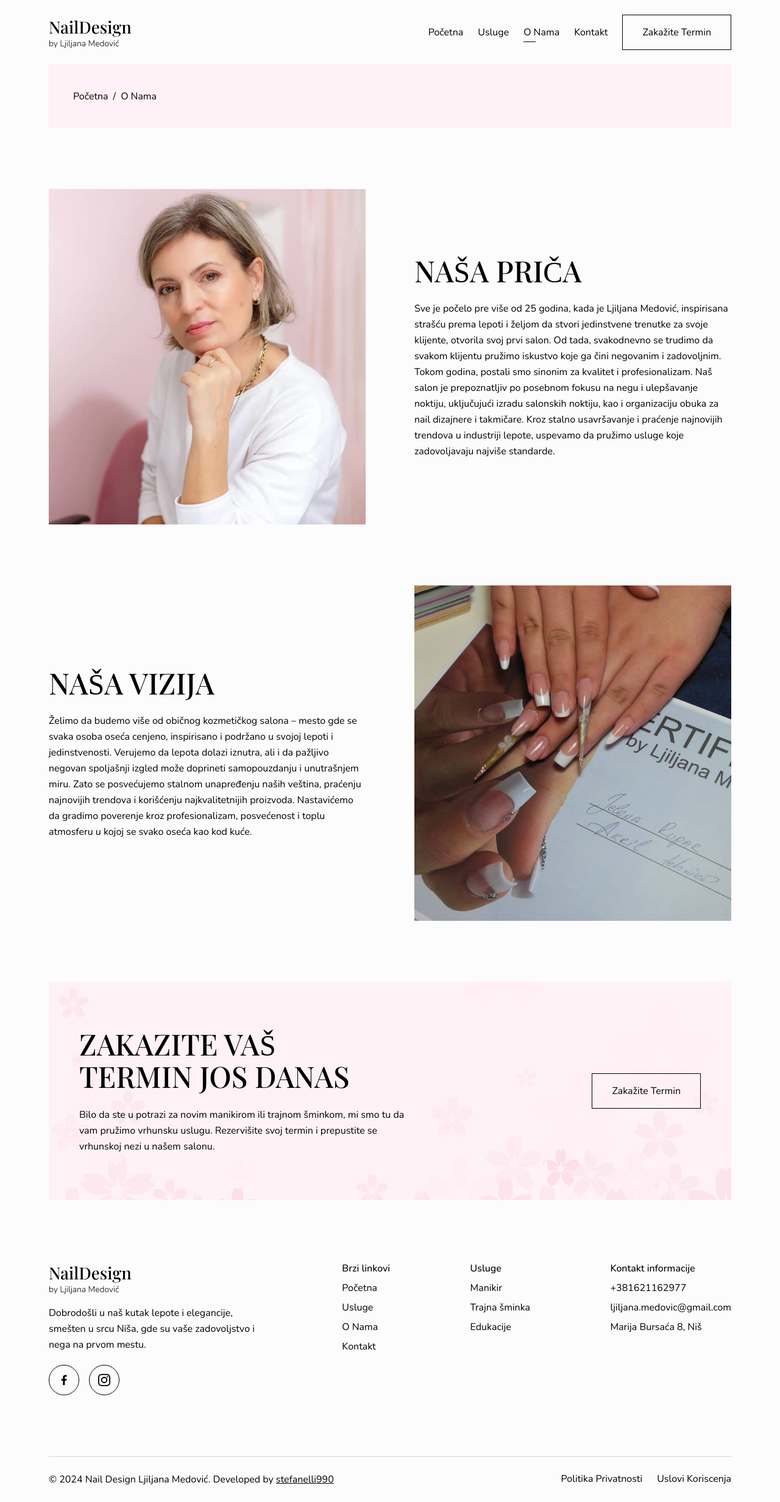
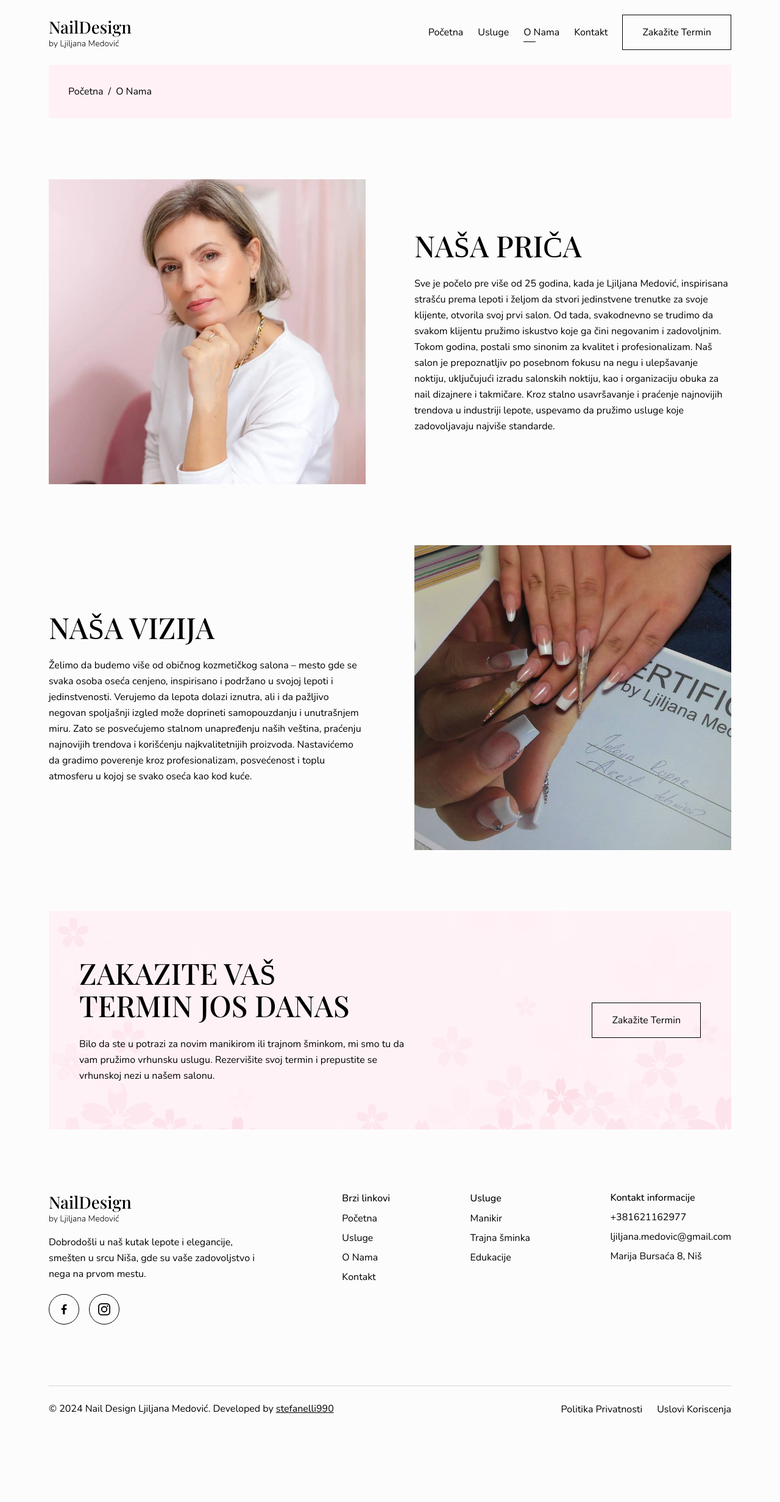
Before and after one commit to B11007011/nail-design-ljiljana-medovic, a React (Vite) app: page /o-nama in a window 1280 px wide. Shown: the whole page at 61% size. After the commit the page ends 2347 px from the top, so only its background shows below. Built offline with nearby package versions, Linux system fonts and the light colour scheme; a web font is replaced by a local one.

Commit message:
fixing responsive issues

```diff
--- a/src/components/Accordion.jsx
+++ b/src/components/Accordion.jsx
@@ -12,7 +12,7 @@ export default function Accordion({ servicesList }) {
     }
   };
   return (
-    <section className="my-[100px]">
+    <section className="my-[50px] lg:my-[100px]">
         <div className="wrapper">
 
               <ul className="space-y-2">
--- a/src/components/BreadCrumb.jsx
+++ b/src/components/BreadCrumb.jsx
@@ -55,8 +55,8 @@ export default function BreadCrumb({ page }) {
   return (
     <header>
       <div className="wrapper">
-        <div className="bg-accent p-[40px] flex justify-between items-center">
-          <ul className="flex gap-2 font-normal capitalize">
+        <div className="bg-accent p-6 lg:p-8 flex justify-between items-center">
+          <ul className="flex flex-wrap gap-2 font-normal capitalize">
             {!isServiceDetailPage && service  ? (
               <>
                 <li>
--- a/src/components/Footer.jsx
+++ b/src/components/Footer.jsx
@@ -42,7 +42,7 @@ export default function Footer() {
     <footer>
       <div className="wrapper">
         <div className="flex justify-between flex-col sm:flex-row sm:flex-wrap gap-6 py-[50px] lg:py-[100px] border-b border-gray-300">
-          <div className="w-[350px]">
+          <div className="max-w-[350px]">
             <Link to="/" className="logo">
               <img src="/logo.svg" alt="Nail Design Ljiljana Medović Logo" />
             </Link>
@@ -64,22 +64,26 @@ export default function Footer() {
               ))}
             </ul>
           </div>
-          <ul className="space-y-2">
-            <li className="font-medium">Brzi linkovi</li>
+          <div>
+            <p className="font-medium mb-2">Brzi linkovi</p>
+          <ul className="flex flex-wrap gap-2 sm:flex-col">
             {footerLinks.map((link, index) => (
               <li key={index}>
                 <Link to={link.url}>{link.name}</Link>
               </li>
             ))}
           </ul>
-          <ul className="space-y-2">
-            <li className="font-medium">Usluge</li>
+          </div>
+          <div>
+            <p className="font-medium mb-2">Usluge</p>
+          <ul className="flex flex-wrap gap-2 sm:flex-col">
             {services.map((service, index) => (
               <li key={index}>
                 <Link to={service.path}>{service.name}</Link>
               </li>
             ))}
           </ul>
+          </div>
           <ul className="space-y-2">
             <li className="font-medium">Kontakt informacije</li>
             {contactInfo.map((contact, index) => (
@@ -92,7 +96,7 @@ export default function Footer() {
           </ul>
         </div>
 
-        <div className="flex flex-wrap items-start gap-6 justify-between py-6 font-normal">
+        <div className="flex flex-wrap-reverse items-start gap-6 justify-between py-6">
           <p>
             &copy; {currentYear} Nail Design Ljiljana Medović. Developed by{" "}
             <a className="underline" href="https://github.com/stefanelli990" target="_blank">
--- a/src/components/Gallery.jsx
+++ b/src/components/Gallery.jsx
@@ -14,9 +14,9 @@ export default function Gallery({ servicesGallery }) {
   };
 
   return (
-    <section className="my-[100px]">
+    <section className="my-[50px] lg:my-[100px]">
       <div className="wrapper">
-        <div className="grid grid-cols-3 gap-4">
+        <div className="grid grid-cols-2 lg:grid-cols-3 gap-4">
           {servicesGallery.map((item, index) => (
             <div
               className="overflow-hidden aspect-square cursor-pointer group"
--- a/src/pages/AboutPage.jsx
+++ b/src/pages/AboutPage.jsx
@@ -20,17 +20,17 @@ export default function AboutPage() {
       <BreadCrumb page="O nama" />
       <main>
         <section>
-          <div className="wrapper my-[100px]">
+          <div className="wrapper my-[50px] lg:my-[100px]">
             <div>
               {aboutSection.map((section, index) => (
                 <div
                   key={index}
-                  className="flex even:flex-row-reverse items-center gap-20 mb-[100px]"
+                  className="flex flex-col sm:flex-row sm:even:flex-row-reverse items-center gap-8 lg:gap-20 mb-[50px] lg:mb-[100px]"
                 >
-                  <div className="w-1/2 h-[550px]">
+                  <div className="w-full sm:w-1/2 h-[500px]">
                     <img src={section.aboutImg} alt="" />
                   </div>
-                  <div className="w-1/2">
+                  <div className="sm:w-1/2">
                     <h2 className="mb-6">{section.aboutTItle}</h2>
                     <p>{section.aboutDesc}</p>
                   </div>
--- a/src/pages/ContactPage.jsx
+++ b/src/pages/ContactPage.jsx
@@ -25,13 +25,13 @@ export default function ContactPage() {
   return (
     <>
       <BreadCrumb page="Kontakt"/>
-      <section className="my-[100px]">
+      <section className="my-[50px] lg:my-[100px]">
         <div className="wrapper text-center">
           <div className="max-w-3xl mx-auto mb-[50px]">
-          <h2 className="mb-[50px]">kontaktirajte nas</h2>
+          <h2 className="mb-6 sm:mb-12">kontaktirajte nas</h2>
           <p>Bilo da imate pitanja o našim uslugama, želite da saznate više o našem timu stručnjaka, ili da zakažete svoj sledeći termin, ovde smo da vam pomognemo. Vaše zadovoljstvo je naš prioritet, i radujemo se svakom vašem javljanju!</p>
           </div>
-        <div className="grid grid-cols-3 gap-4">
+        <div className="grid grid-cols-1 md:grid-cols-3 gap-4">
           {contactInfo.map((item, index) => (
             <a href={item.info} className="h-[200px] flex items-center justify-center flex-col gap-2 border border-gray-300 cursor-pointer" key={index} target="_blank">
               <img className="w-[40px] h-[40px]" src={item.icon} alt="" />
@@ -39,7 +39,7 @@ export default function ContactPage() {
               <p>{item.name}</p>
             </a>
           ))}
-          <div className="col-span-3">
+          <div className="md:col-span-3">
           <iframe src="https://www.google.com/maps/embed?pb=!1m18!1m12!1m3!1d2903.0451245063146!2d21.896403799999995!3d43.3133148!2m3!1f0!2f0!3f0!3m2!1i1024!2i768!4f13.1!3m3!1m2!1s0x4755b0af9ae34807%3A0xc7ae8abfba214190!2z0JzQsNGA0LjRmNC1INCR0YPRgNGB0LDRmyA4LCDQndC40YggMTgxMDU!5e0!3m2!1ssr!2srs!4v1725195935022!5m2!1ssr!2srs" width="100%" height="450" loading="lazy"></iframe>
           </div>
         </div>
--- a/src/pages/ServicesPageDetails.jsx
+++ b/src/pages/ServicesPageDetails.jsx
@@ -58,13 +58,13 @@ export default function ServicesPageDetails() {
   return (
     <>
     <BreadCrumb page="Usluge"/>
-    <section className='my-[100px]'>
+    <section className='my-[50px] lg:my-[100px]'>
         <div className="wrapper">
-            <div className='flex items-center gap-16'>
-            <div className='h-[500px] w-1/2'>
+            <div className='flex flex-col items-center gap-8 sm:flex-row lg:gap-16'>
+            <div className='h-[400px] lg:h-[500px] w-full sm:w-1/2'>
                 <img src={service.servicesImg} alt="" />
             </div>
-           <div className='w-1/2'>
+           <div className='sm:w-1/2'>
            <h2 className="mb-8">{service.servicesTitle}</h2>
            <p>{service.servicesDesc}</p>
            </div>
--- a/src/sections/Intro.jsx
+++ b/src/sections/Intro.jsx
@@ -8,13 +8,13 @@ export default function Intro() {
   return (
     <section className="my-[50px] lg:my-[100px]">
         <div className="wrapper sm:text-center">
-            <h2 className="mb-[50px]">Salon lepote <br /> nail Design</h2>
+            <h2 className="mb-6 sm:mb-12">Salon lepote <br /> nail Design</h2>
             <p className="mb-4">Dobrodošli u naš kutak lepote i elegancije, smešten u srcu Niša, gde su vaše zadovoljstvo i nega na prvom mestu. </p>
             <p className="mb-4">Naš salon, osmišljen s ljubavlju i pažnjom prema detaljima, pruža vam nezaboravno iskustvo lepote. Posebnu pažnju posvećujemo svakom detalju manikira, kako bi vaši nokti izgledali savršeno. </p>
             <p>Bilo da ste ovde na manikiru ili uživate u nekom od naših drugih tretmana, možete očekivati vrhunsku uslugu i personalizovan pristup.  Verujemo da će vam boravak kod nas biti prijatan, a rezultati - zadivljujući. Radujemo se prilici da vam pružimo najbolje od lepote i nege.</p>
-            <div className="flex flex-col justify-evenly gap-4 my-[50px] sm:flex-row">
+            <div className="flex flex-wrap text-center justify-evenly gap-4 my-[50px] sm:flex-row">
             {counter.map((item, index) => (
-              <div className="lg:w-1/3" key={index}>
+              <div className="min-w-[200px]" key={index}>
               <h3 className="font-serif text-5xl mb-2">{item.counterValue}<span className="text-4xl">+</span></h3>
               <p className="font-normal">{item.counterTitle}</p>
               </div>
--- a/src/sections/Services.jsx
+++ b/src/sections/Services.jsx
@@ -29,7 +29,7 @@ export default function Services({ showTitle = true }) {
   return (
     <section className="my-[50px] lg:my-[100px]">
       <div className="wrapper">
-      {showTitle && <h2 className="mb-[50px] sm:text-center">naše usluge</h2>}
+      {showTitle && <h2 className="mb-6 sm:mb-12 sm:text-center">naše usluge</h2>}
         <div className="flex flex-wrap justify-center gap-y-6 gap-4 xl:gap-8">
           {services.map((service, index) => (
             <div key={index} className="sm:w-[calc((100%/2)-8px)] lg:w-[calc((100%/3)-24px)]">
```
